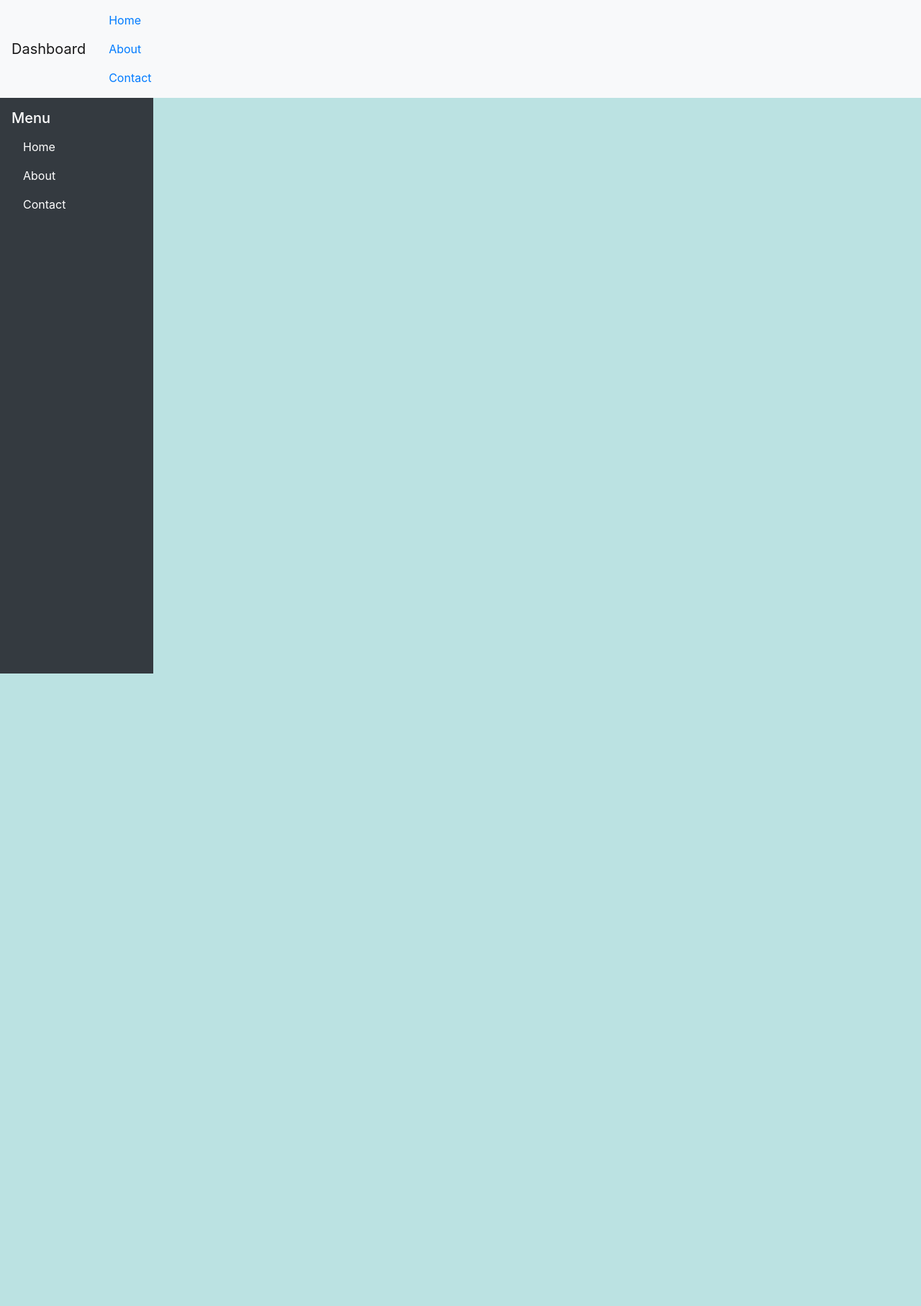
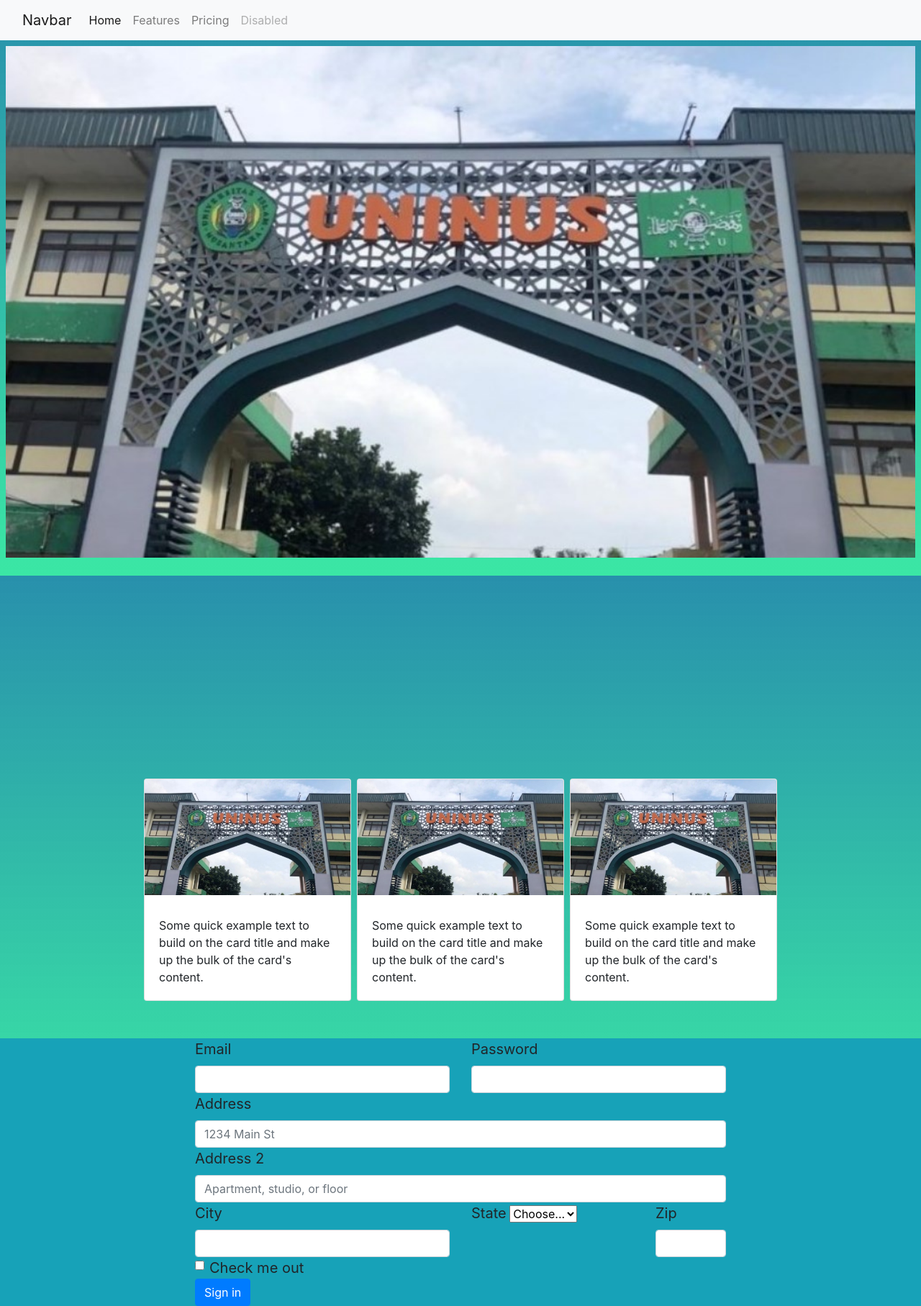
Before and after one commit to AkhyarAzamta/form-login-html-bootstrap, a plain HTML site: page dashboard.html in a window 1280 px wide. Shown: the whole page at 72% size. Before the commit the page ends 936 px from the top, so only its background shows below. Drawn offline with nearby package versions, Linux system fonts and the light colour scheme.

Commit message:
dasboard

```diff
--- a/dashboard.html
+++ b/dashboard.html
@@ -14,33 +14,117 @@
   <body>
     <!-- Navbar -->
     <nav class="navbar navbar-expand-lg navbar-light bg-light">
-  <a class="navbar-brand" href="#">Dashboard</a>
-  <button class="navbar-toggler" type="button" data-toggle="collapse" data-target="#navbarNav" aria-controls="navbarNav" aria-expanded="false" aria-label="Toggle navigation">
-    <span class="navbar-toggler-icon"></span>
-  </button>
-  <div class="collapse navbar-collapse" id="navbarNav">
-    <div class="sidebar">
-      <nav class="nav flex-column">
-        <a class="nav-link" href="#">Home</a>
-        <a class="nav-link" href="#">About</a>
-        <a class="nav-link" href="#">Contact</a>
-      </nav>
+      <div class="container-fluid">
+        <a class="navbar-brand" href="#">Navbar</a>
+        <button class="navbar-toggler" type="button" data-bs-toggle="collapse" data-bs-target="#navbarNav" aria-controls="navbarNav" aria-expanded="false" aria-label="Toggle navigation">
+          <span class="navbar-toggler-icon"></span>
+        </button>
+        <div class="collapse navbar-collapse" id="navbarNav">
+          <ul class="navbar-nav">
+            <li class="nav-item">
+              <a class="nav-link active" aria-current="page" href="#">Home</a>
+            </li>
+            <li class="nav-item">
+              <a class="nav-link" href="#">Features</a>
+            </li>
+            <li class="nav-item">
+              <a class="nav-link" href="#">Pricing</a>
+            </li>
+            <li class="nav-item">
+              <a class="nav-link disabled" href="#" tabindex="-1" aria-disabled="true">Disabled</a>
+            </li>
+          </ul>
+        </div>
+      </div>
+    </nav>
+
+      <div id="carouselExampleSlidesOnly" class="carousel slide m-2 w-100vw" data-bs-ride="carousel">
+        <div class="carousel-inner pb-15">
+          <div class="carousel-item active">
+            <img src="uninus.jpg" class="img-fluid w-100 h-50" alt="...">
+        </div>
+        <div class="carousel-item">
+          <img src="uninus2.jpg" class="d-block w-100" alt="...">
+        </div>
+        <div class="carousel-item">
+          <img src="UNINUS1.jpg" class="d-block w-100" alt="...">
+        </div>
+      </div>
     </div>
+
+    <div class="row p-5 d-flex justify-content-center">
+
+
+      <div class="card m-1" style="width: 18rem;">
+        <img src="uninus.jpg" class="card-img-top" alt="...">
+        <div class="card-body">
+          <p class="card-text">Some quick example text to build on the card title and make up the bulk of the card's content.</p>
+      </div>
+    </div>
+
+    <div class="card m-1" style="width: 18rem;">
+      <img src="uninus.jpg" class="card-img-top" alt="...">
+      <div class="card-body">
+        <p class="card-text">Some quick example text to build on the card title and make up the bulk of the card's content.</p>
+      </div>
+    </div>
+
+    <div class="card m-1" style="width: 18rem;">
+      <img src="uninus.jpg" class="card-img-top" alt="...">
+      <div class="card-body">
+        <p class="card-text">Some quick example text to build on the card title and make up the bulk of the card's content.</p>
+      </div>
+    </div>
+
   </div>
-</nav>
 
-    <!-- Side bar -->
-<div class="container-fluid">
-    <div class="row">
-        <div class="col-2 bg-dark p-3">
-        <h5 class="text-white">Menu</h5>
-        <nav class="nav flex-column">
-            <a class="nav-link text-white" href="#">Home</a>
-            <a class="nav-link text-white" href="#">About</a>
-            <a class="nav-link text-white" href="#">Contact</a>
-        </nav>
+  <div class="valid d-flex justify-content-center bg-info">
+    <form class="row g-3">
+      <div class="col-md-6">
+      <label for="inputEmail4" class="form-label">Email</label>
+      <input type="email" class="form-control" id="inputEmail4">
     </div>
+    <div class="col-md-6">
+      <label for="inputPassword4" class="form-label">Password</label>
+      <input type="password" class="form-control" id="inputPassword4">
+    </div>
+    <div class="col-12">
+      <label for="inputAddress" class="form-label">Address</label>
+      <input type="text" class="form-control" id="inputAddress" placeholder="1234 Main St">
+    </div>
+    <div class="col-12">
+      <label for="inputAddress2" class="form-label">Address 2</label>
+      <input type="text" class="form-control" id="inputAddress2" placeholder="Apartment, studio, or floor">
+    </div>
+    <div class="col-md-6">
+      <label for="inputCity" class="form-label">City</label>
+      <input type="text" class="form-control" id="inputCity">
+    </div>
+    <div class="col-md-4">
+      <label for="inputState" class="form-label">State</label>
+      <select id="inputState" class="form-select">
+        <option selected>Choose...</option>
+        <option>...</option>
+      </select>
+    </div>
+    <div class="col-md-2">
+      <label for="inputZip" class="form-label">Zip</label>
+      <input type="text" class="form-control" id="inputZip">
+    </div>
+    <div class="col-12">
+      <div class="form-check">
+        <input class="form-check-input" type="checkbox" id="gridCheck">
+        <label class="form-check-label" for="gridCheck">
+          Check me out
+        </label>
+      </div>
+    </div>
+    <div class="col-12">
+      <button type="submit" class="btn btn-primary">Sign in</button>
+    </div>
+  </form>
+
 </div>
-</div>
+  <script src="https://cdn.jsdelivr.net/npm/bootstrap@5.2.3/dist/js/bootstrap.bundle.min.js" integrity="sha384-kenU1KFdBIe4zVF0s0G1M5b4hcpxyD9F7jL+jjXkk+Q2h455rYXK/7HAuoJl+0I4" crossorigin="anonymous"></script>
 </body>
 </html>
--- a/style.css
+++ b/style.css
@@ -1,6 +1,11 @@
 body {
-    background-color: rgb(187, 226, 226);
+    padding: 0;
+    margin: 0;
+    height: 100vh;
+    background: linear-gradient(rgb(40, 144, 172),rgba(10, 225, 142, 0.8));
+    /* background-color: rgb(187, 226, 226); */
 }
+
 img {
     width: 150px;
     align-items: center;
@@ -26,6 +31,10 @@ form {
     border-radius: 10px;
     border: 1px solid;
     padding: 2rem;
-
+    margin-top: 9em;
 
 }
+
+.valid{
+    justify-content: center;
+}
```
Also changed, not shown: index.html (+5 -4 lines), UNINUS1.jpg (added), uninus.jpg (added), uninus2.jpg (added).
